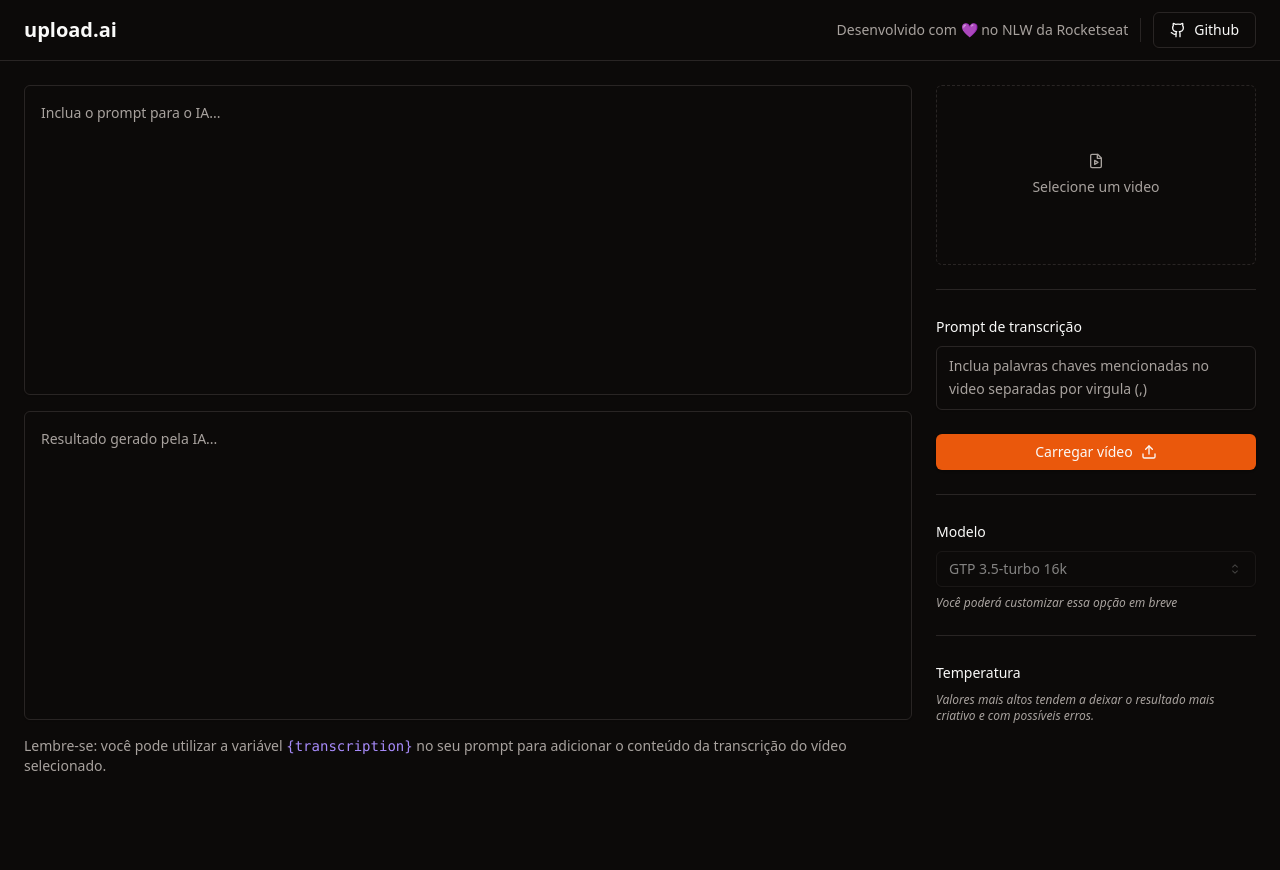
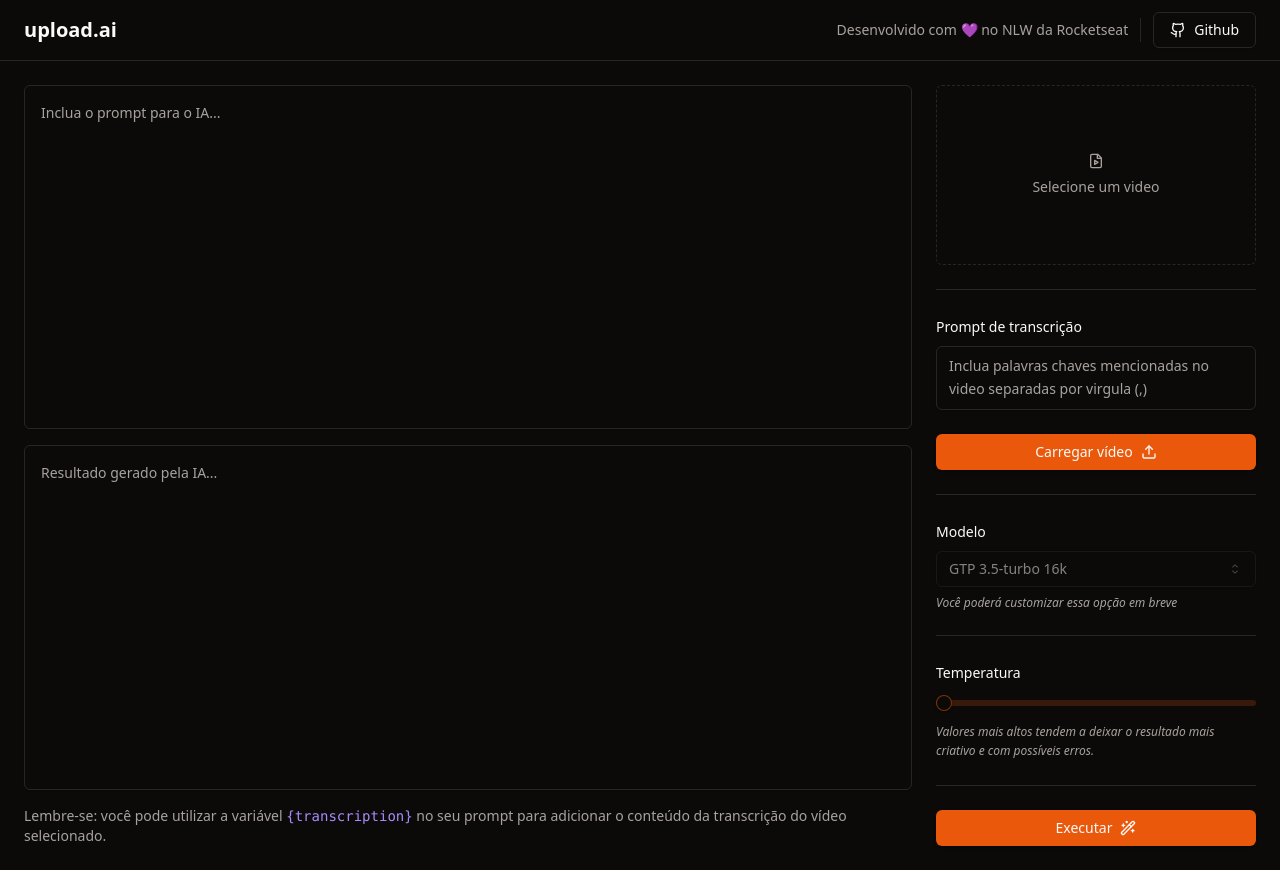
Before and after one commit to carlosaflach/nlw-ai, a React (Vite) app: page / in a window 1280 px wide. Before the commit the page ends 800 px from the top, so only its background shows below. Built offline with nearby package versions, Linux system fonts and the light colour scheme.

Commit message:
feat: Finish temperature component

```diff
--- a/package.json
+++ b/package.json
@@ -14,6 +14,7 @@
     "@radix-ui/react-label": "^2.0.2",
     "@radix-ui/react-select": "^1.2.2",
     "@radix-ui/react-separator": "^1.0.3",
+    "@radix-ui/react-slider": "^1.1.2",
     "@radix-ui/react-slot": "^1.0.2",
     "class-variance-authority": "^0.7.0",
     "clsx": "^2.0.0",
--- a/src/App.tsx
+++ b/src/App.tsx
@@ -1,5 +1,5 @@
 import { Button } from './components/ui/button';
-import { FileVideo, Github, Upload } from 'lucide-react';
+import { FileVideo, Github, Upload, Wand2 } from 'lucide-react';
 import { Separator } from './components/ui/separator';
 import { Textarea } from './components/ui/textarea';
 import { Label } from './components/ui/label';
@@ -10,6 +10,7 @@
 	SelectTrigger,
 	SelectValue,
 } from './components/ui/select';
+import { Slider } from './components/ui/slider';
 
 export function App() {
 	return (
@@ -106,14 +107,22 @@
 
 						<Separator />
 
-						<div className='space-y-2'>
+						<div className='space-y-4'>
 							<Label>Temperatura</Label>
 
-							<span className='block text-xs text-muted-foreground italic '>
+							<Slider min={0} max={1} step={0.1} />
+							<span className='block text-xs text-muted-foreground italic leading-relaxed'>
 								Valores mais altos tendem a deixar o resultado mais criativo e
 								com possíveis erros.
 							</span>
 						</div>
+
+						<Separator />
+
+						<Button type='submit' className='w-full'>
+							Executar
+							<Wand2 className='w-4 h-4 ml-2' />
+						</Button>
 					</form>
 				</aside>
 			</main>
--- /dev/null
+++ b/src/components/ui/slider.tsx
@@ -0,0 +1,26 @@
+import * as React from "react"
+import * as SliderPrimitive from "@radix-ui/react-slider"
+
+import { cn } from "@/lib/utils"
+
+const Slider = React.forwardRef<
+  React.ElementRef<typeof SliderPrimitive.Root>,
+  React.ComponentPropsWithoutRef<typeof SliderPrimitive.Root>
+>(({ className, ...props }, ref) => (
+  <SliderPrimitive.Root
+    ref={ref}
+    className={cn(
+      "relative flex w-full touch-none select-none items-center",
+      className
+    )}
+    {...props}
+  >
+    <SliderPrimitive.Track className="relative h-1.5 w-full grow overflow-hidden rounded-full bg-primary/20">
+      <SliderPrimitive.Range className="absolute h-full bg-primary" />
+    </SliderPrimitive.Track>
+    <SliderPrimitive.Thumb className="block h-4 w-4 rounded-full border border-primary/50 bg-background shadow transition-colors focus-visible:outline-none focus-visible:ring-1 focus-visible:ring-ring disabled:pointer-events-none disabled:opacity-50" />
+  </SliderPrimitive.Root>
+))
+Slider.displayName = SliderPrimitive.Root.displayName
+
+export { Slider }
```
Also changed, not shown: 1 other file (tests, documents, lock files or other folders).
